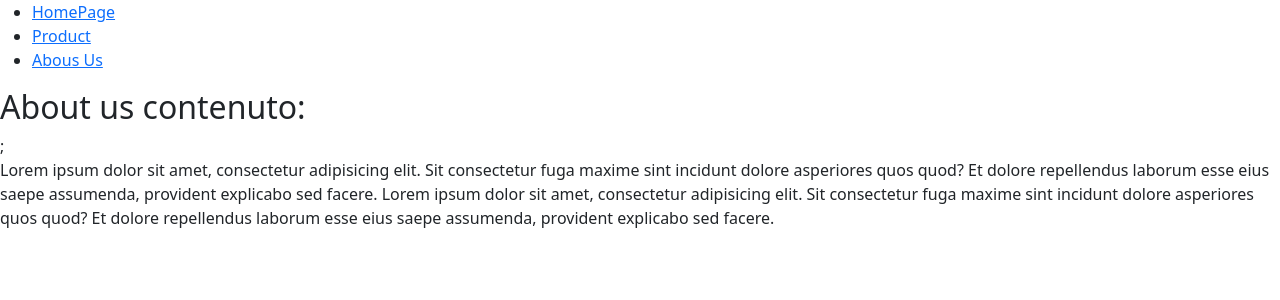
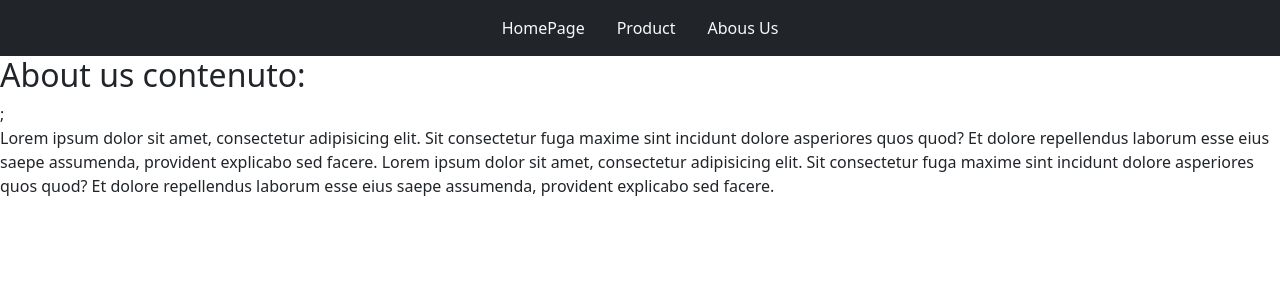
Before and after one commit to saverio-mandarano/react-router, a React (Vite) app: page /chisiamo in a window 1280 px wide. Shown: the top 300 px of the page. Built offline with nearby package versions, Linux system fonts and the light colour scheme.

Commit message:
add layout navbar con bootstrap e css

```diff
--- a/src/components/Layout.jsx
+++ b/src/components/Layout.jsx
@@ -9,11 +9,13 @@ function NavBar() {
   ];
 
   return (
-    <nav>
-      <ul>
+    <nav className="navbar bg-dark">
+      <ul className="navbar-nav mx-auto">
         {links.map((link, i) => (
-          <li key={i}>
-            <NavLink to={link.path}>{link.label}</NavLink>
+          <li className="nav-item" key={i}>
+            <NavLink to={link.path} className="nav-link text-light">
+              {link.label}
+            </NavLink>
           </li>
         ))}
         {/* <li>
--- a/src/index.css
+++ b/src/index.css
@@ -3,3 +3,10 @@
   padding: 0;
   box-sizing: border-box;
 }
+
+/* Navbar */
+.navbar-nav {
+  display: flex;
+  flex-direction: row;
+  gap: 2rem;
+}
```
